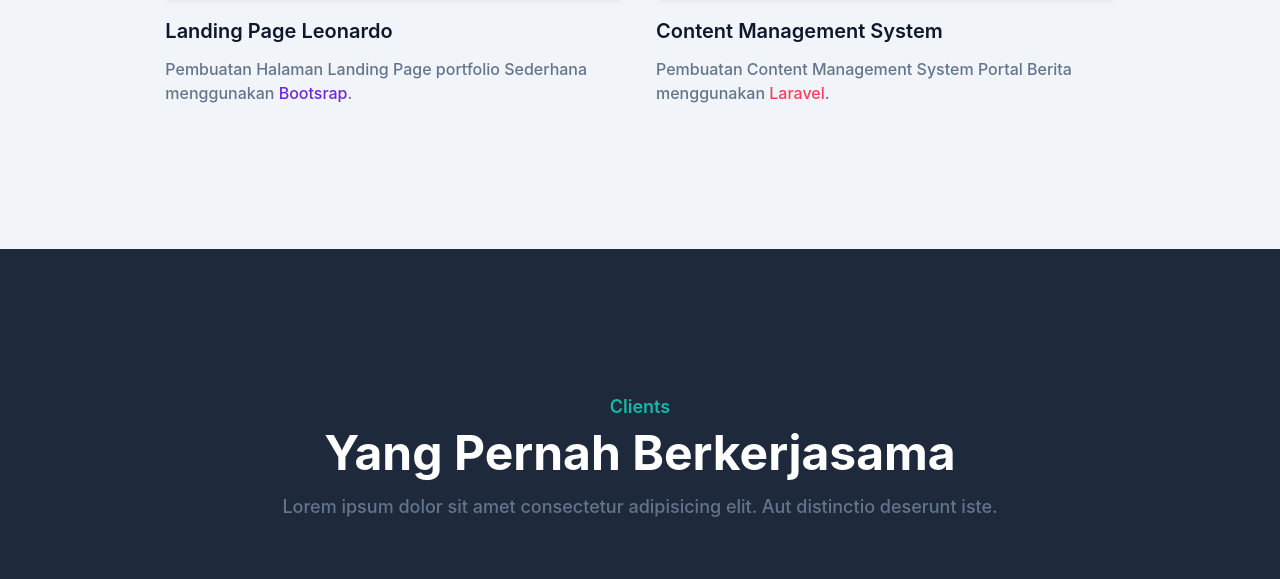
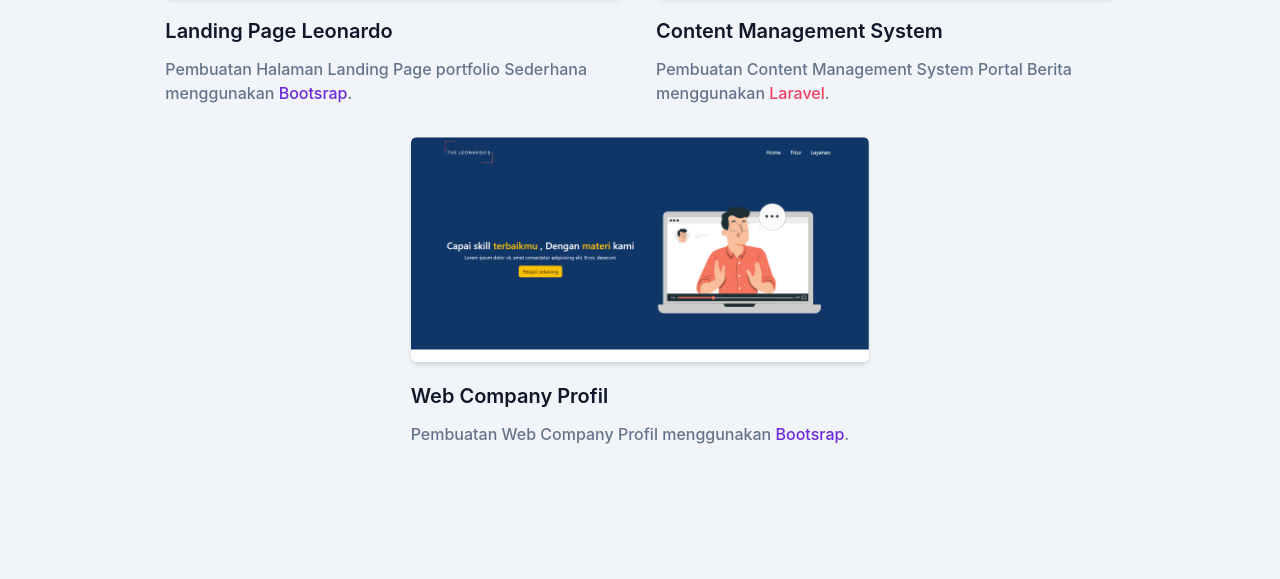
Before and after one commit to Leonardo2128/portfolio-tailwind-css, a website: page index.html in a window 1280 px wide. Shown: the part 1867-2446 px from the top of the page. Drawn offline with Linux system fonts and the light colour scheme.

Commit message:
penembahan portfolio

```diff
--- a/index.html
+++ b/index.html
@@ -199,6 +199,13 @@
             </div>
             <h3 class="mt-5 mb-3 text-xl font-semibold text-dark dark:text-white">Content Management System</h3>
             <p class="text-base font-medium text-secondary">Pembuatan Content Management System Portal Berita menggunakan <a href="https://laravel.com/" class="text-rose-500" target="_blank">Laravel</a>.</p>
+          </div>
+          <div class="p-4 md-12 md:w-1/2">
+            <div class="overflow-hidden rounded-md shadow-md">
+              <img src="dist/img/portfolio/3.png" alt="content management system," width="w-full" />
+            </div>
+            <h3 class="mt-5 mb-3 text-xl font-semibold text-dark dark:text-white">Web Company Profil</h3>
+            <p class="text-base font-medium text-secondary">Pembuatan Web Company Profil menggunakan <a href="https://getbootstrap.com/" class="text-violet-700" target="_blank">Bootsrap</a>.</p>
           </div>
         </div>
       </div>
```
Also changed, not shown: dist/img/clients/pngtree-market-analysis-illustration-concept-png-image_1514386.jpg (added), dist/img/portfolio/3.png (added).
